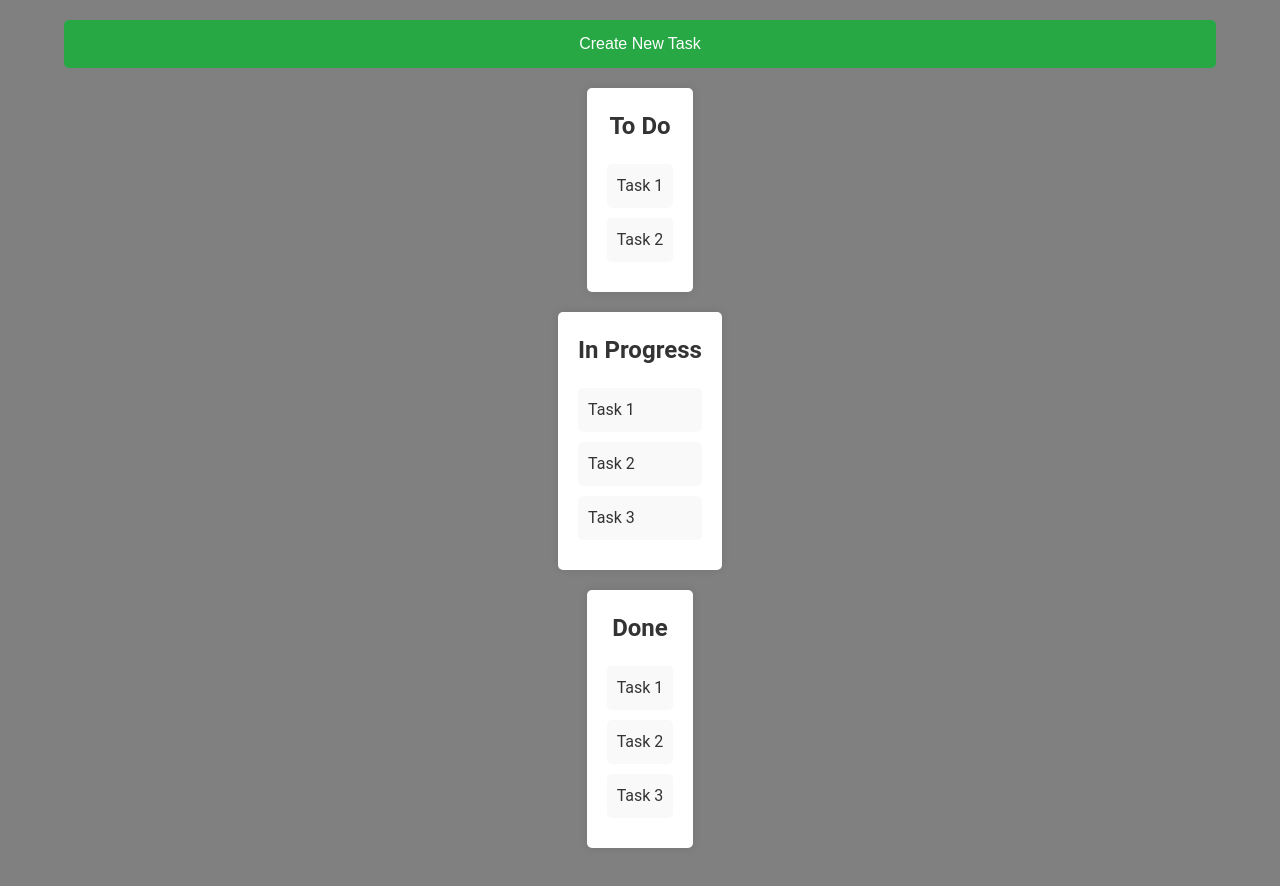
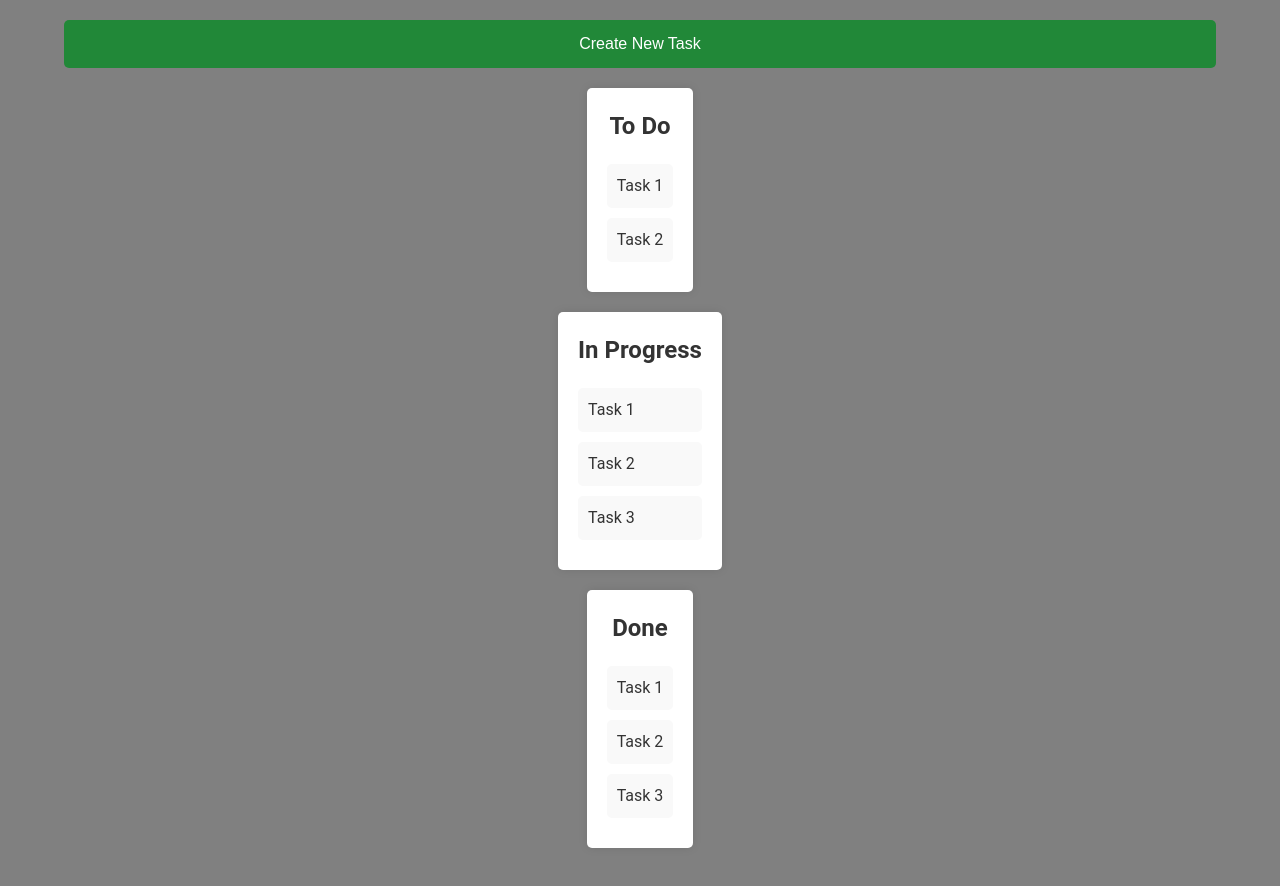
Before and after one commit to galindo89/to-do-list, a plain HTML site: page index.html in a window 1280 px wide. In both pictures the pointer is over the button "Create New Task". Drawn offline with Linux system fonts and the light colour scheme.

Commit message:
adding hover effect to create new task button

```diff
--- a/assets/css/style.css
+++ b/assets/css/style.css
@@ -3,7 +3,7 @@
 * {
     margin: 0;
     padding: 0;
-    box-sizing: border-box;
+
 }
 
 /* Set a background color and font styles */
@@ -48,6 +48,10 @@ body {
     font-size: 16px;
 
 
+}
+
+#createTaskBtn:hover {
+    background-color: #218838;
 }
 
 /* Style for colums section */
```
